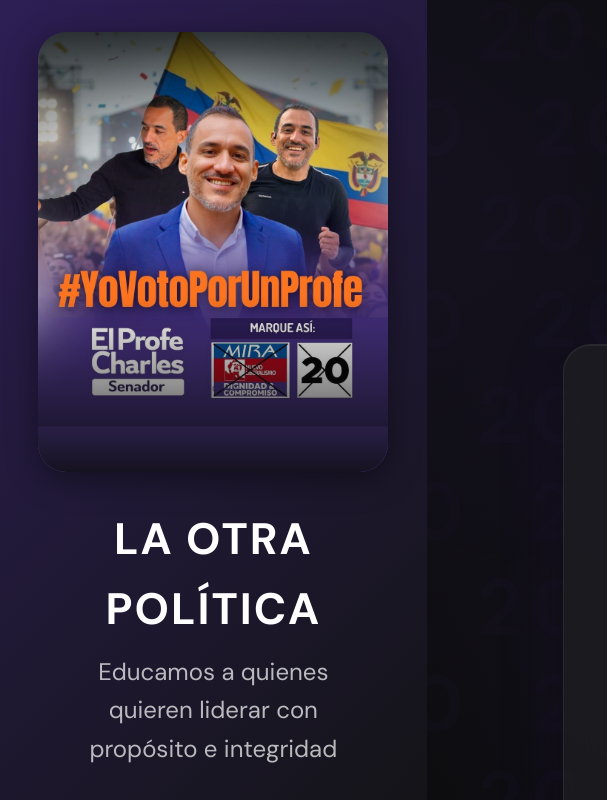
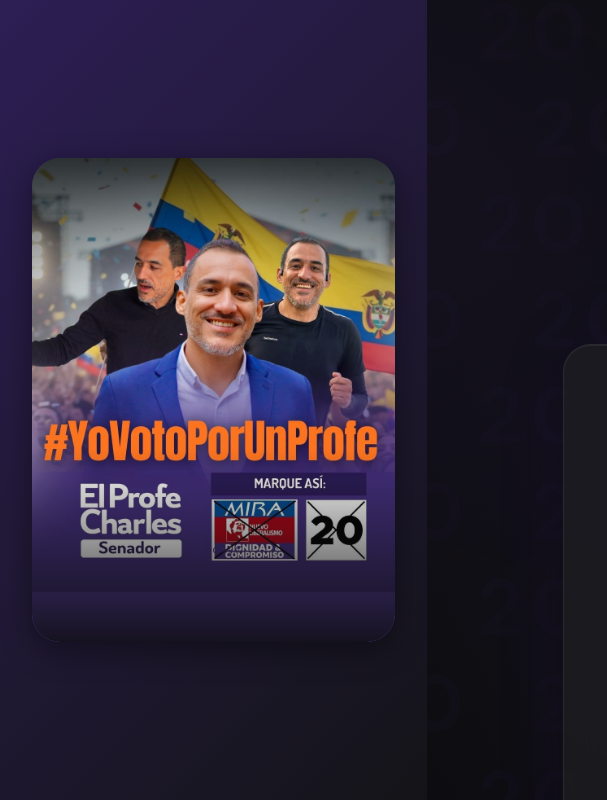
Before and after one commit to elderechoparatodos/formulario-escuela-por-departamentos, a website: page public/index.html in a window 1280 px wide. Shown: the top 800 px of the page, 0-607 px from the left. Drawn offline with Linux system fonts and the light colour scheme.

```diff
--- a/public/css/styles.css
+++ b/public/css/styles.css
@@ -127,7 +127,7 @@
 .candidate-image-container {
     position: relative;
     width: 100%;
-    max-width: 350px;
+    max-width: 480px;
     aspect-ratio: 3/4;
     border-radius: var(--radius-xl);
     overflow: hidden;
@@ -184,27 +184,7 @@
     pointer-events: none;
 }
 
-.sidebar-text {
-    text-align: center;
-    margin-top: var(--spacing-lg);
-    padding: 0 var(--spacing-md);
-}
-
-.sidebar-text h2 {
-    font-size: 2.75rem;
-    font-weight: 700;
-    color: var(--white);
-    margin-bottom: var(--spacing-xs);
-    text-transform: uppercase;
-    letter-spacing: 2px;
-}
-
-.sidebar-text p {
-    font-size: 1.5rem;
-    color: var(--white-muted);
-    max-width: 280px;
-    margin: 0 auto;
-}
+/* sidebar-text eliminado - estilos ya no necesarios */
 
 /* =====================================================
    Contenido Principal
@@ -689,7 +669,7 @@
     }
 
     .candidate-image-container {
-        max-width: 280px;
+        max-width: 380px;
     }
 
     .main-content {
@@ -708,11 +688,7 @@
     }
 
     .candidate-image-container {
-        max-width: 220px;
-    }
-
-    .sidebar-text h2 {
-        font-size: 1.4rem;
+        max-width: 320px;
     }
 
     .main-content {
@@ -767,15 +743,7 @@
     }
 
     .candidate-image-container {
-        max-width: 180px;
-    }
-
-    .sidebar-text {
-        margin-top: var(--spacing-md);
-    }
-
-    .sidebar-text h2 {
-        font-size: 1.2rem;
+        max-width: 260px;
     }
 
     .main-content {
--- a/public/index.html
+++ b/public/index.html
@@ -18,10 +18,6 @@
                 <div class="candidate-image-container">
                     <img src="assets/images/profeVotos.jpg" alt="Candidato al Senado" class="candidate-image">
                     <div class="glass-overlay"></div>
-                </div>
-                <div class="sidebar-text">
-                    <h2>La Otra Política</h2>
-                    <p>Educamos a quienes quieren liderar con propósito e integridad</p>
                 </div>
             </div>
         </aside>
--- a/public/js/main.js
+++ b/public/js/main.js
@@ -197,5 +197,95 @@
         candidateCard.addEventListener('mouseenter', () => {
             candidateCard.style.transition = 'transform 0.1s ease-out, box-shadow 0.3s ease';
         });
+
+        // Efecto de confeti al cargar
+        createConfettiEffect(candidateCard);
+    }
+
+    // Funcion para crear efecto de confeti
+    function createConfettiEffect(container) {
+        const colors = ['#442e7d', '#5a3d9e', '#7c5fc4', '#9d84d4', '#ffffff', '#ffd700', '#ff6b6b', '#4ecdc4'];
+        const confettiCount = 50;
+        const confettiContainer = document.createElement('div');
+        confettiContainer.className = 'confetti-container';
+        confettiContainer.style.cssText = `
+            position: absolute;
+            top: 0;
+            left: 0;
+            width: 100%;
+            height: 100%;
+            pointer-events: none;
+            overflow: hidden;
+            border-radius: inherit;
+            z-index: 10;
+        `;
+        container.appendChild(confettiContainer);
+
+        for (let i = 0; i < confettiCount; i++) {
+            setTimeout(() => {
+                const confetti = document.createElement('div');
+                const size = Math.random() * 10 + 5;
+                const color = colors[Math.floor(Math.random() * colors.length)];
+                const startX = Math.random() * 100;
+                const startY = -10;
+                const endX = startX + (Math.random() - 0.5) * 60;
+                const endY = 110 + Math.random() * 20;
+                const rotation = Math.random() * 720 - 360;
+                const duration = Math.random() * 2 + 2;
+                const delay = Math.random() * 0.5;
+                const shape = Math.random() > 0.5 ? '50%' : '0';
+
+                confetti.style.cssText = `
+                    position: absolute;
+                    width: ${size}px;
+                    height: ${size}px;
+                    background: ${color};
+                    border-radius: ${shape};
+                    left: ${startX}%;
+                    top: ${startY}%;
+                    opacity: 1;
+                    transform: rotate(0deg);
+                    animation: confettiFall${i} ${duration}s ease-out ${delay}s forwards;
+                `;
+
+                // Crear keyframes dinamicos
+                const keyframes = `
+                    @keyframes confettiFall${i} {
+                        0% {
+                            left: ${startX}%;
+                            top: ${startY}%;
+                            opacity: 1;
+                            transform: rotate(0deg) scale(1);
+                        }
+                        50% {
+                            opacity: 1;
+                        }
+                        100% {
+                            left: ${endX}%;
+                            top: ${endY}%;
+                            opacity: 0;
+                            transform: rotate(${rotation}deg) scale(0.5);
+                        }
+                    }
+                `;
+
+                const styleSheet = document.createElement('style');
+                styleSheet.textContent = keyframes;
+                document.head.appendChild(styleSheet);
+
+                confettiContainer.appendChild(confetti);
+
+                // Limpiar confeti despues de la animacion
+                setTimeout(() => {
+                    confetti.remove();
+                    styleSheet.remove();
+                }, (duration + delay) * 1000 + 100);
+            }, i * 30);
+        }
+
+        // Limpiar contenedor despues de todas las animaciones
+        setTimeout(() => {
+            confettiContainer.remove();
+        }, 5000);
     }
 });
```
